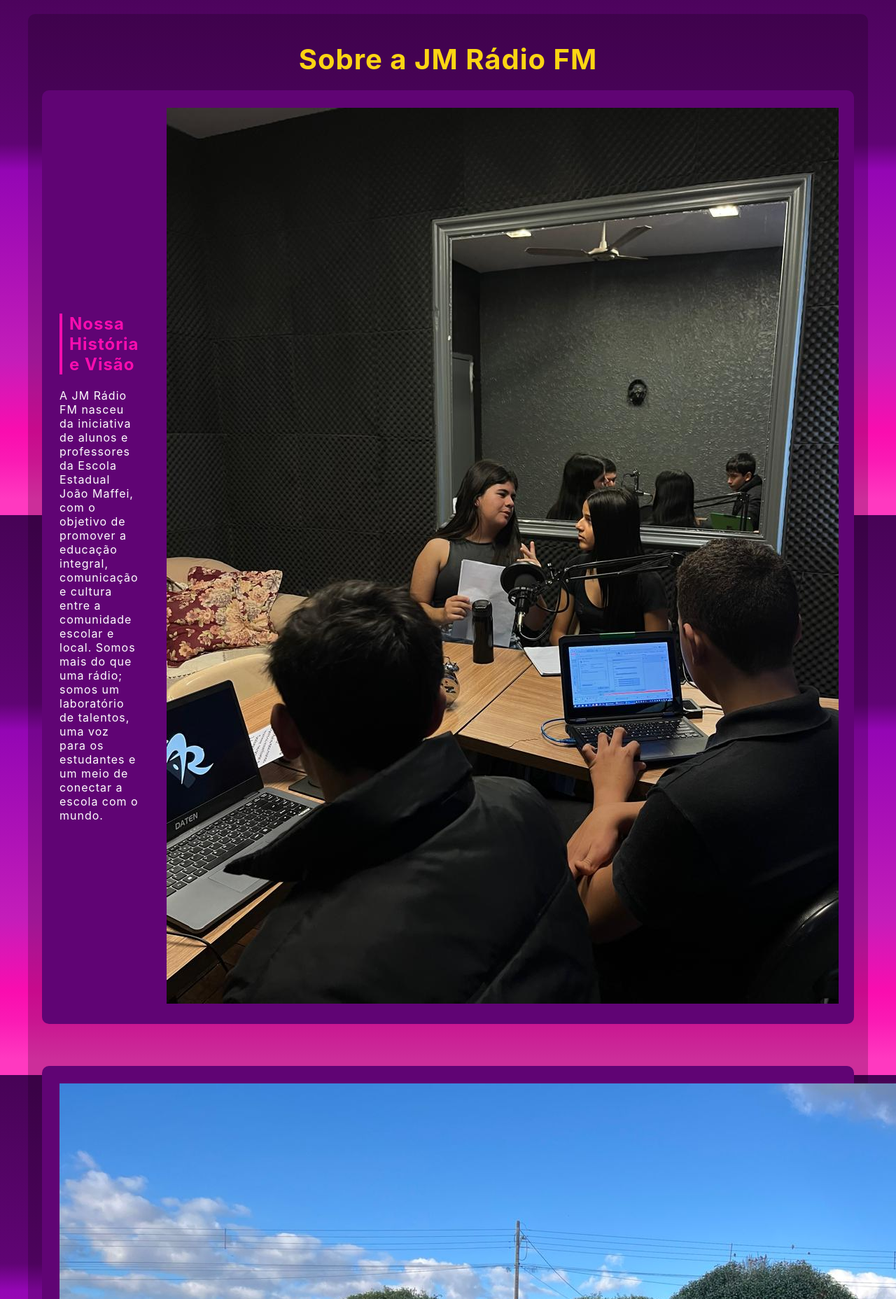
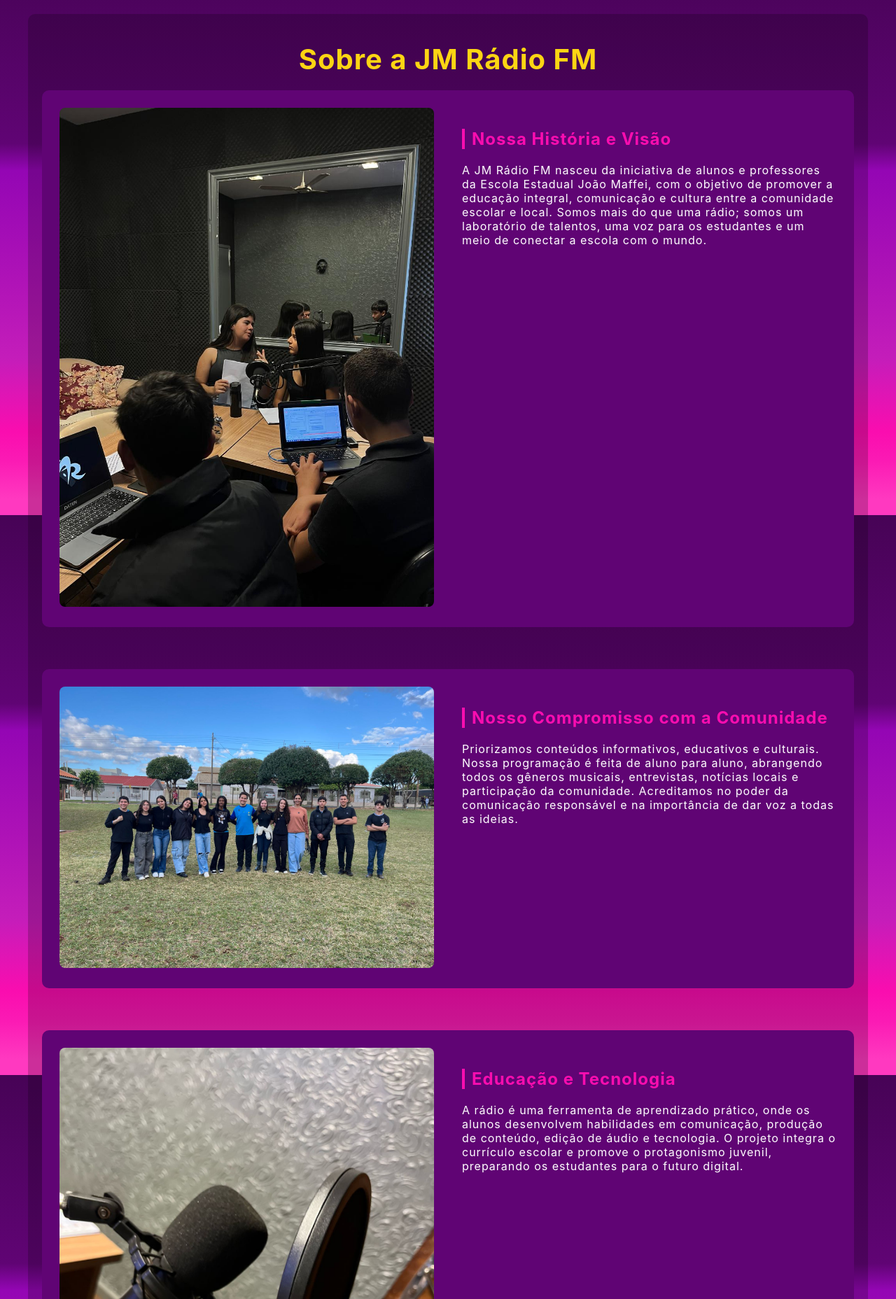
Before and after one commit to DuuhziiN/radio_mafffei, a Django app: page /sobre/ in a window 1280 px wide; the page is wider, and only the part inside the window is pictured. Shown: the part 64-1920 px from the top of that part at 70% size. Run offline with Django 5.2, Linux system fonts and the light colour scheme; some libraries are stand-ins or nearby versions.

Commit message:
FEAT: Added 4 new pages (Programação, Equipe, Sobre Nós, Mídias) and implemented full responsive design.

```diff
--- a/radiomaffei/templates/home.html
+++ b/radiomaffei/templates/home.html
@@ -137,12 +137,6 @@
                 <img src="{% static 'img/maffei.png' %}" alt="[Imagem de Logo JmRádio]" class="logo-jmradio-menor">
             </div>
             <div class="rodape-coluna rodape-col-social-parana">
-                <h3 class="redes-titulo">REDES SOCIAIS</h3>
-                <div class="social-icons-rodape">
-                    <a href="URL_FACEBOOK" class="icon-social-rodape facebook-rodape" aria-label="Facebook"></a>
-                    <a href="URL_INSTAGRAM" class="icon-social-rodape instagram-rodape" aria-label="Instagram"></a>
-                    <a href="URL_YOUTUBE" class="icon-social-rodape youtube-rodape" aria-label="YouTube"></a>
-                </div>
                 <img src="{% static 'img/paranaintegral.png' %}" alt="[Imagem de Logo Paraná Integral]"
                     class="logo-parana-integral">
             </div>
--- a/radiomaffei/templates/sobre_nos.html
+++ b/radiomaffei/templates/sobre_nos.html
@@ -103,12 +103,7 @@
                 <img src="{% static 'img/maffei.png' %}" alt="[Imagem de Logo JmRádio]" class="logo-jmradio-menor">
             </div>
             <div class="rodape-coluna rodape-col-social-parana">
-                <h3 class="redes-titulo">REDES SOCIAIS</h3>
-                <div class="social-icons-rodape">
-                    <a href="URL_FACEBOOK" class="icon-social-rodape facebook-rodape" aria-label="Facebook"></a>
-                    <a href="URL_INSTAGRAM" class="icon-social-rodape instagram-rodape" aria-label="Instagram"></a>
-                    <a href="URL_YOUTUBE" class="icon-social-rodape youtube-rodape" aria-label="YouTube"></a>
-                </div>
+
                 <img src="{% static 'img/paranaintegral.png' %}" alt="[Imagem de Logo Paraná Integral]"
                     class="logo-parana-integral">
             </div>
--- a/static/css/pages.css
+++ b/static/css/pages.css
@@ -130,3 +130,57 @@ h2 {
     padding: 25px;
     border-radius: 10px;
 }
+
+
+.bloco-info {
+    display: flex;
+    align-items: flex-start;
+    /* Alinha o conteúdo ao topo (ajuda a evitar quebra) */
+    gap: 40px;
+    margin-bottom: 60px;
+    background-color: var(--roxo-card);
+    padding: 25px;
+    border-radius: 10px;
+}
+
+.texto-coluna {
+    flex: 1;
+    /* Garante que a coluna de texto ocupe 50% */
+}
+
+.imagem-coluna {
+    flex: 1;
+    /* Garante que a coluna de imagem ocupe 50% */
+    max-width: 50%;
+    /* Limite para garantir que a coluna não estique demais */
+}
+
+/* Reverte a ordem de imagem/texto */
+.bloco-info.reverso {
+    flex-direction: row-reverse;
+}
+
+/* Garantir que as imagens fiquem dentro do container (CRÍTICO) */
+.bloco-info img {
+    width: 100%;
+    height: auto;
+    border-radius: 8px;
+    object-fit: cover;
+}
+
+/* Responsividade: Voltar para coluna única em telas pequenas */
+@media (max-width: 768px) {
+    .bloco-info {
+        flex-direction: column;
+    }
+
+    .bloco-info.reverso {
+        flex-direction: column;
+        /* Desativa a reversão em mobile */
+    }
+
+    .imagem-coluna {
+        max-width: 100%;
+        /* Permite que a imagem ocupe a largura total */
+    }
+}
```
Also changed, not shown: radiomaffei/templates/concursos_programas.html (+1 -6 lines), radiomaffei/templates/equipe.html (+1 -6 lines), radiomaffei/templates/midias.html (+1 -6 lines), radiomaffei/templates/programacao.html (+14 -1 lines).
